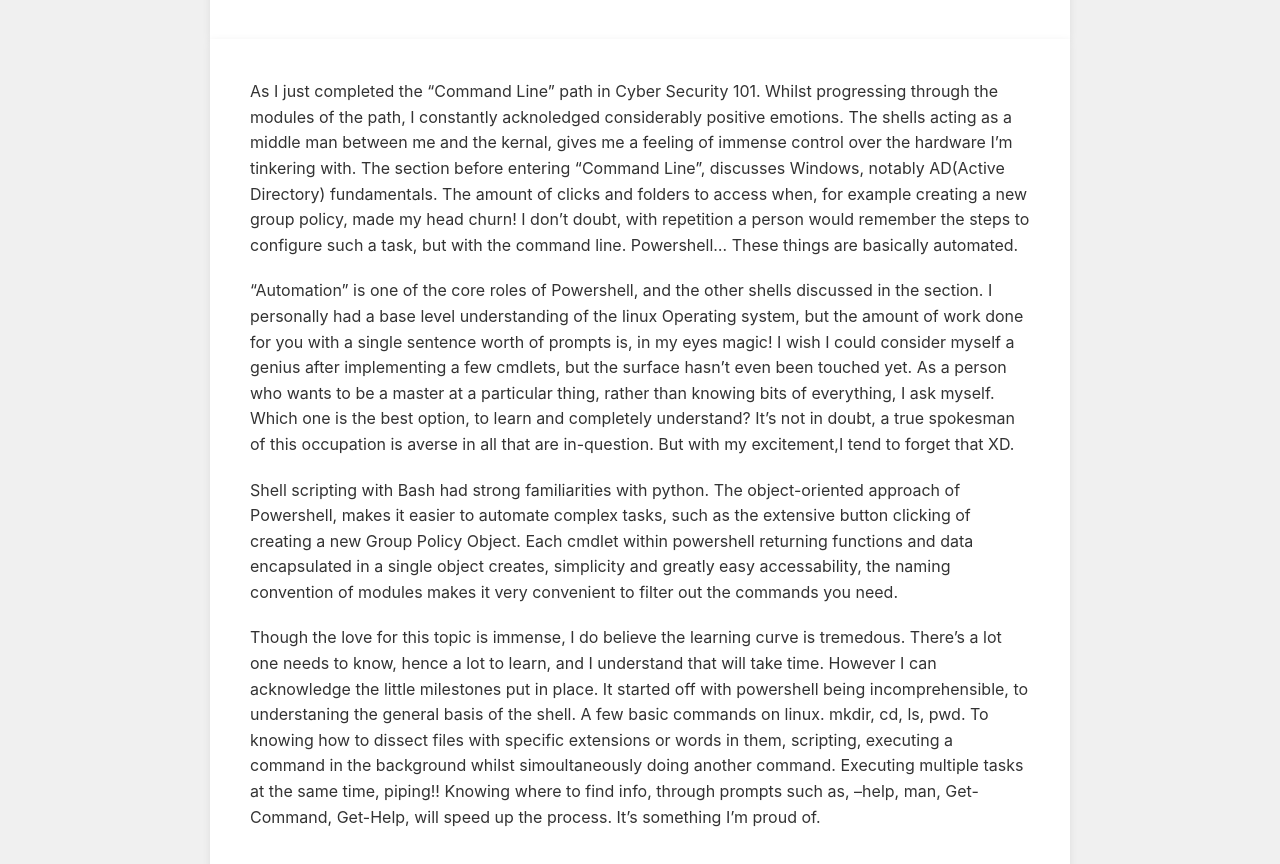
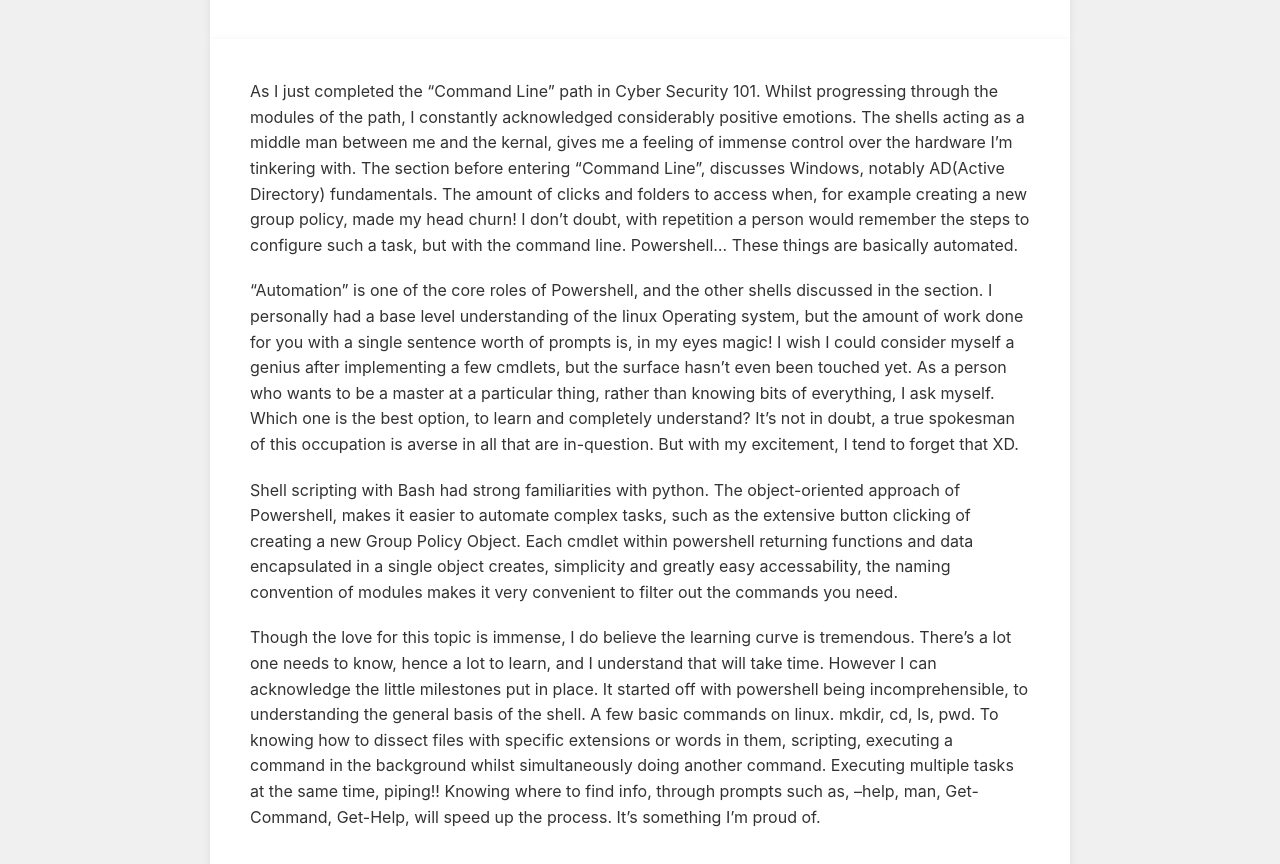
Before and after one commit to 1neWrld/1neWrld.github.io, a Jekyll site: the page built from _posts/2025-12-05-command-line.md, in a window 1280 px wide. Shown: the part 259-1123 px from the top of the page. Built offline with Jekyll 4.4.1, drawn with Linux system fonts in a browser that asks for light colours.

Commit message:
Refactor and enhance content in command line post

```diff
--- a/_posts/2025-12-05-command-line.md
+++ b/_posts/2025-12-05-command-line.md
@@ -5,21 +5,10 @@
 author: Wandipa Marema
 ---
 
-As I just completed the "Command Line" path in Cyber Security 101. Whilst progressing through the modules of the path, I constantly acknoledged considerably positive emotions.
-The shells acting as a middle man between me and the kernal, gives me a feeling of immense control over the hardware I'm tinkering with.
-The section before entering "Command Line", discusses Windows, notably AD(Active Directory) fundamentals. The amount of clicks and folders to access when, for example creating a new group policy, made my head churn!
-I don't doubt, with repetition a person would remember the steps to configure such a task, but with the command line. Powershell... These things are basically automated.
+As I just completed the “Command Line” path in Cyber Security 101. Whilst progressing through the modules of the path, I constantly acknowledged considerably positive emotions. The shells acting as a middle man between me and the kernal, gives me a feeling of immense control over the hardware I’m tinkering with. The section before entering “Command Line”, discusses Windows, notably AD(Active Directory) fundamentals. The amount of clicks and folders to access when, for example creating a new group policy, made my head churn! I don’t doubt, with repetition a person would remember the steps to configure such a task, but with the command line. Powershell… These things are basically automated.
 
-"Automation" is one of the core roles of Powershell, and the other shells discussed in the section.
-I personally had a base level understanding of the linux Operating system, but the amount of work done for you with a single sentence worth of prompts is, in my eyes magic!
-I wish I could consider myself a genius after implementing a few cmdlets, but the surface hasn't even been touched yet. As a person who wants to be a master at a particular thing,
-rather than knowing bits of everything, I ask myself. Which one is the best option, to learn and completely understand? It's not in doubt, a true spokesman of this occupation is averse in all that are in-question.
-But with my excitement,I tend to forget that XD.
+“Automation” is one of the core roles of Powershell, and the other shells discussed in the section. I personally had a base level understanding of the linux Operating system, but the amount of work done for you with a single sentence worth of prompts is, in my eyes magic! I wish I could consider myself a genius after implementing a few cmdlets, but the surface hasn’t even been touched yet. As a person who wants to be a master at a particular thing, rather than knowing bits of everything, I ask myself. Which one is the best option, to learn and completely understand? It’s not in doubt, a true spokesman of this occupation is averse in all that are in-question. But with my excitement, I tend to forget that XD.
 
-Shell scripting with Bash had strong familiarities with python. The object-oriented approach of Powershell, makes it easier to automate complex tasks, such as the extensive button clicking of creating a new Group Policy Object.
-Each cmdlet within powershell returning functions and data encapsulated in a single object creates, simplicity and greatly easy accessability, the naming convention of modules makes it very convenient to filter out the commands you need.
+Shell scripting with Bash had strong familiarities with python. The object-oriented approach of Powershell, makes it easier to automate complex tasks, such as the extensive button clicking of creating a new Group Policy Object. Each cmdlet within powershell returning functions and data encapsulated in a single object creates, simplicity and greatly easy accessability, the naming convention of modules makes it very convenient to filter out the commands you need.
 
-Though the love for this topic is immense, I do believe the learning curve is tremedous. There's a lot one needs to know, hence a lot to learn, and I understand that will take time. However I can acknowledge the little milestones put in place.
-It started off with powershell being incomprehensible, to understaning the general basis of the shell. A few basic commands on linux. mkdir, cd, ls, pwd. To knowing how to dissect files with specific extensions or words in them, scripting,
-executing a command in the background whilst simoultaneously doing another command. Executing multiple tasks at the same time, piping!! Knowing where to find info, through prompts such as,
---help, man, Get-Command, Get-Help, will speed up the process. It's something I'm proud of.
+Though the love for this topic is immense, I do believe the learning curve is tremendous. There’s a lot one needs to know, hence a lot to learn, and I understand that will take time. However I can acknowledge the little milestones put in place. It started off with powershell being incomprehensible, to understanding the general basis of the shell. A few basic commands on linux. mkdir, cd, ls, pwd. To knowing how to dissect files with specific extensions or words in them, scripting, executing a command in the background whilst simultaneously doing another command. Executing multiple tasks at the same time, piping!! Knowing where to find info, through prompts such as, –help, man, Get-Command, Get-Help, will speed up the process. It’s something I’m proud of.
```
